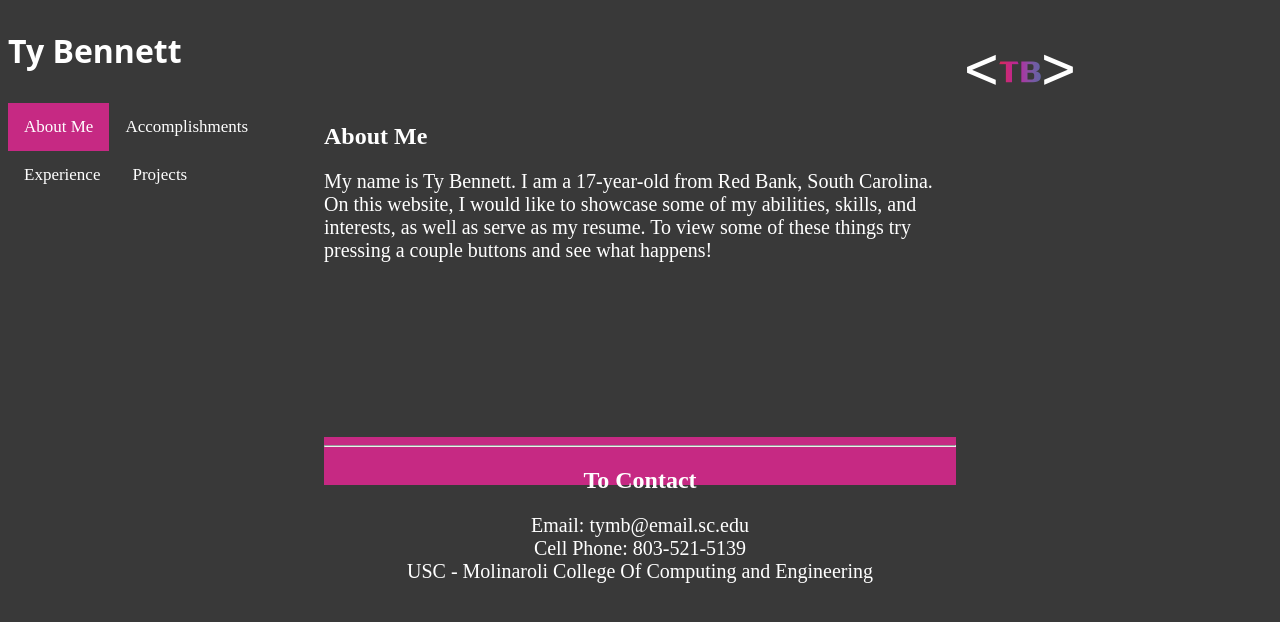
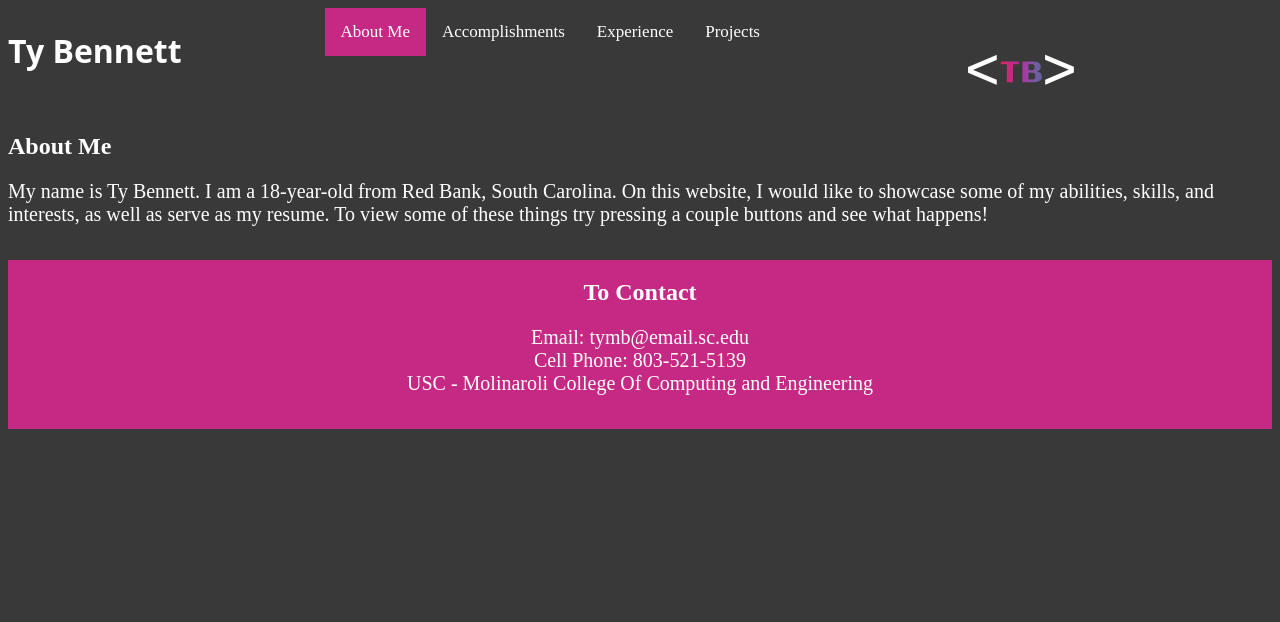
Before and after one commit to ty-bennett/devwebsite, a plain HTML site: page frontpage.html in a window 1280 px wide. Drawn offline with Linux system fonts and the light colour scheme; a web font is replaced by a local one.

Commit message:
AT LAST GOT THE GRID TO WORK

```diff
--- a/frontpage.html
+++ b/frontpage.html
@@ -11,14 +11,11 @@
 </head>
 <body>
 <div class="gridlayout">
-    <div id="titleheader" id="titlegrid">
-        <h1 id="titletext">Ty Bennett</h1>
-    </div>
-    <div class="frontpagelogo">
-        <img src="/tblogo.png" class="tblogo">
+    <div class="titleheader" class="titlegrid">
+        <h1 class="titletext">Ty Bennett</h1>
     </div>
 <!-- Top Navigation bar menu-->
-    <div class="topnav" id="myTopnav" class="navbargrid">
+    <div class="topnav" class="navbargrid">
         <a href="frontpage.html" class ="active">About Me</a>
         <!-- Secondary navingation links-->
         <a href="accomplishments.html">Accomplishments</a>
@@ -26,23 +23,23 @@
         <a href="projects.html">Projects</a>
         </a>
     </div>
+    <div class="frontpagelogo">
+        <img src="/tblogo.png" class="tblogo">
+    </div>
     <div class="textgrid">
         <h2 class="titleheader">About Me</h2>
-        <p class="introtext">My name is Ty Bennett. I am a 17-year-old from Red Bank, South Carolina.
+        <p class="introtext">My name is Ty Bennett. I am a 18-year-old from Red Bank, South Carolina.
         On this website, I would like to showcase some of my abilities, skills, and interests, as well as serve as my resume.
         To view some of these things try pressing a couple buttons and see what happens!
         </p>
     </div>
-    <div id="footerbg" class="footergrid">
-        <footer>
-            <hr class="footerline">
-            <h2 class="footerheading">To Contact</h2>
-            <p  class="footertext">
+    <div class="footergrid">
+        <h2 class="footerheading">To Contact</h2>
+        <p  class="footertext">
             Email: tymb@email.sc.edu<br>
             Cell Phone: 803-521-5139<br>
             USC - Molinaroli College Of Computing and Engineering
-            </p>
-        </footer>
+        </p>
     </div>
 </div>
 </body>
--- a/style.css
+++ b/style.css
@@ -6,30 +6,31 @@
 
 .gridlayout {
     display: grid;
-    grid-template-columns: 25% 50% 25%;
-    grid-template-rows: 20% 70% 10%;
+    grid-template-columns: auto 50% auto;
+    grid-template-rows: 25% auto auto;
+    grid-template-areas:
+    "title nav logo"
+    "content content content"
+    "ft ft ft";
 }
 .titlegrid {
-    grid-column: 1;
-    grid-row: 1;
     justify-items: center;
+    grid-area: title;
 }
 .frontpagelogo {
-    grid-column: 3;
+    grid-area: logo;
     align-items: center;
     justify-items: center;
 }
 .navbargrid {
-    grid-row: 1;
-    grid-column: 2;
+    grid-area: nav;
 }
 .textgrid {
-    grid-column: 2;
-    grid-row: 2;
+    grid-area: content;
 }
 .footergrid {
-    grid-row: 3;
-    grid-column: 2;
+    grid-area: ft;
+    background-color: #C62983;
 }
 .tblogo {
     height: 128px;
@@ -58,6 +59,7 @@ h3 {
 .topnav {
     overflow: hidden;
     background-color: #393939;
+    justify-content: center;
 }
 .topnav #navbarlinks {
     display: none;
@@ -79,9 +81,6 @@ h3 {
 .topnav a.active {
     background-color: #C62983;
 }
-.topnav .icon {
-    display: none;
-}
 
 /*footer*/
 
@@ -91,17 +90,12 @@ h3 {
     text-align: center;
     font-family: Inconsolata;
 }
-#footerbg {
-    background-color: #C62983;
-}
 .footerheading {
     text-align: center;
     color: white;
     font-family: Inconsolata;
 }
-
 /* bodies of text */
-
 .introtext {
     color: white;
     font-family: Inconsolata;
@@ -121,7 +115,6 @@ h3 {
     color: white;
     font-family: Inconsolata;
     font-size: 20px;
-
 }
 .accomplishmentsheader {
     color: white;
```
Also changed, not shown: projects.html (+0 -2 lines).
